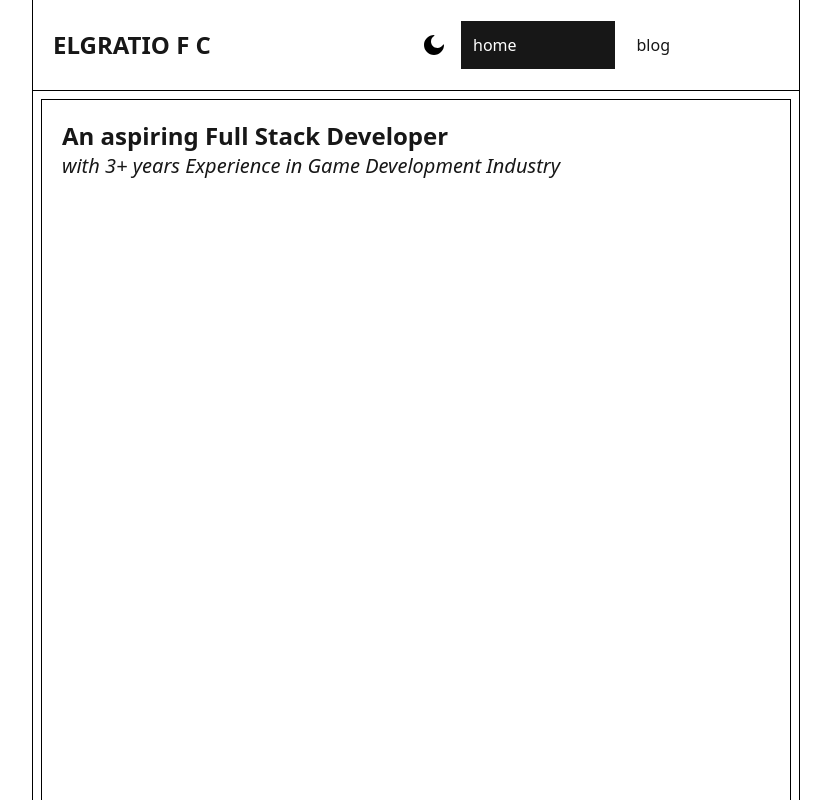
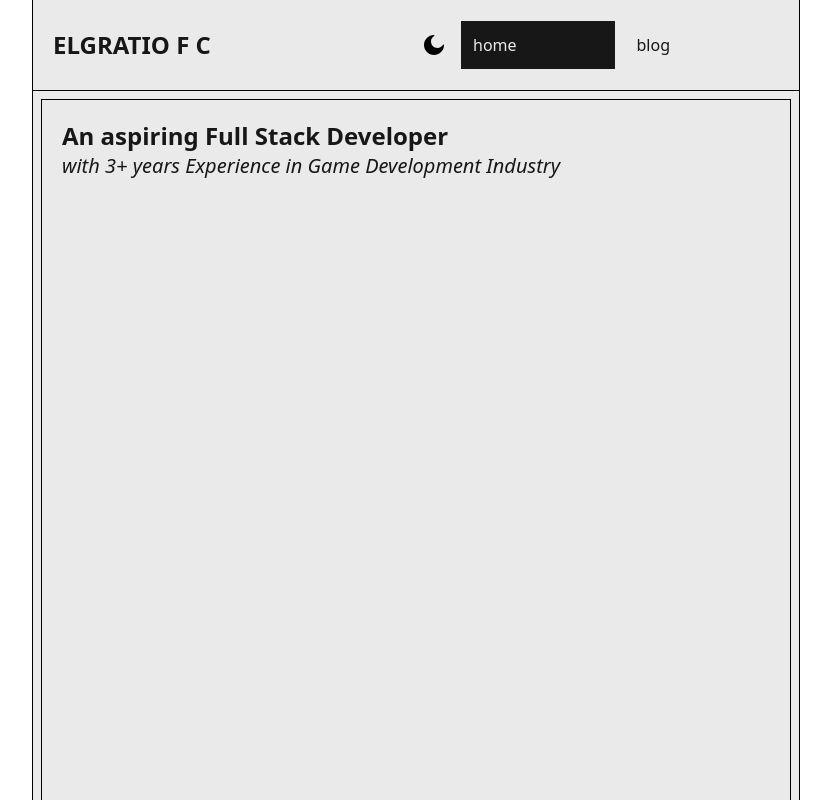
Before and after one commit to akael888/akael888-site, a Next.js app: page / in a window 1280 px wide. Shown: the top 800 px of the page, without its empty margins (224-1055 px from the left). Built offline with nearby package versions, Linux system fonts and the light colour scheme.

Commit message:
feat : Color Clean Up

```diff
--- a/src/app/globals.css
+++ b/src/app/globals.css
@@ -3,17 +3,19 @@
 @custom-variant dark (&:where([data-theme="dark"], [data-theme="dark"] *));
 
 :root {
-  --bg: #ffffff;
-  --side-bg: #dcdcdc;
+  --bg: #eaeaea;
+  --side-bg: #ffffff;
   --text: #171717;
   --border: #000000;
+  --secondary: #d6d6d6;
 }
 
 [data-theme='dark'] {
-  --bg: #0a0a0a;
-  --side-bg: #636363;
+  --bg: #242424;
+  --side-bg: #1c1c1c;
   --text: #ededed;
-  --border: #333333;
+  --border: #626262;
+  --secondary: #717171;
 }
 
 @theme inline {
@@ -21,10 +23,11 @@
   --color-text: var(--text);
   --color-border: var(--border);
   --color-side-bg: var(--side-bg);
+  --color-secondary: var(--secondary);
 }
 
 body {
-  background: var(--bg);
+  background: var(--side-bg);
   color: var(--text);
   transition: background-color 0.3s ease, color 0.3s ease;
 }
```
